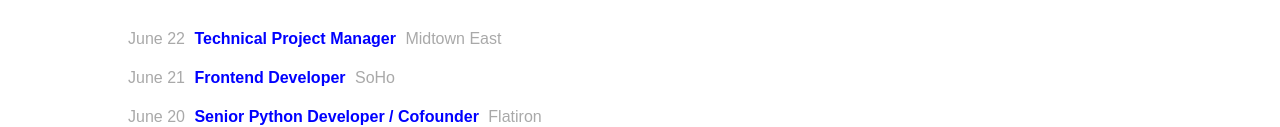
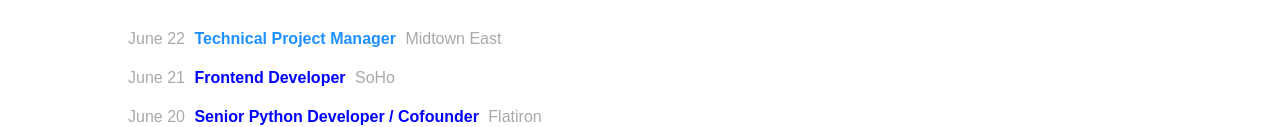
Before and after one commit to derrickbeining/gregslist-assignment, a plain HTML site: page index.html in a window 1280 px wide. In both pictures the pointer is over the link "Technical Project Manager". Shown: the part 222-349 px from the top of the page. Drawn offline with Linux system fonts and the light colour scheme.

Commit message:
minor css edits

```diff
--- a/Styles/gregslist.css
+++ b/Styles/gregslist.css
@@ -247,7 +247,7 @@ nav.nav-primary > div.nav-branding {
 }
 
 .search-result-heading a:hover {
-    color: ;
+    color: dodgerblue;
 }
 
 .search-result-item {
```
